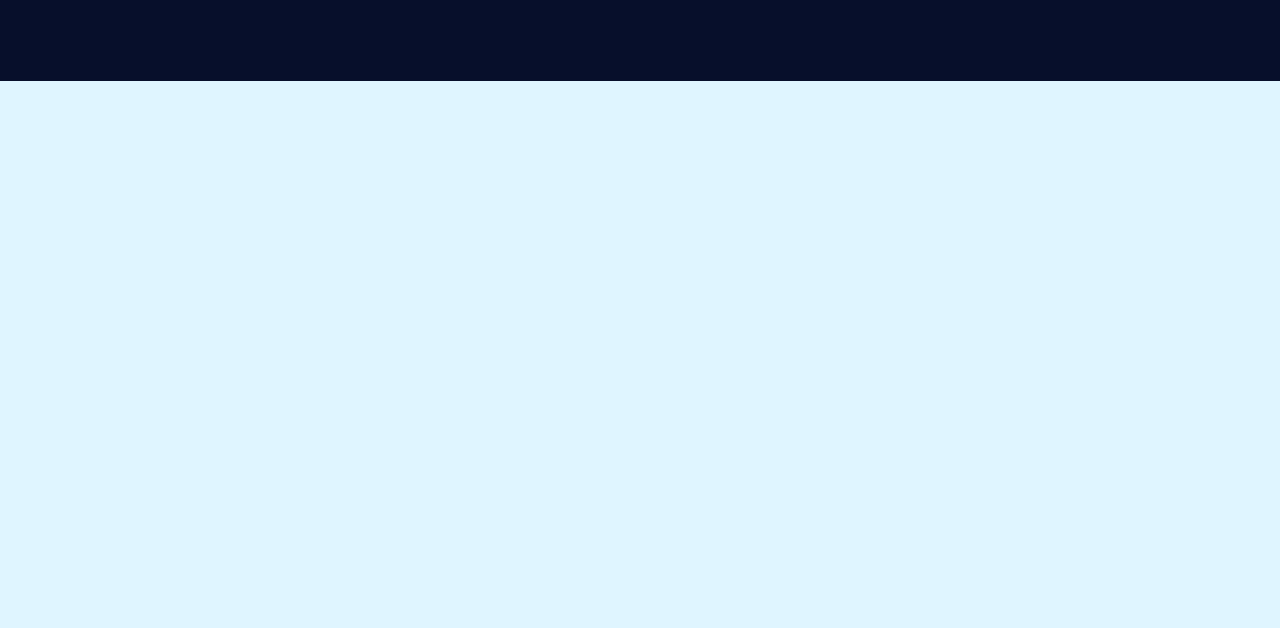
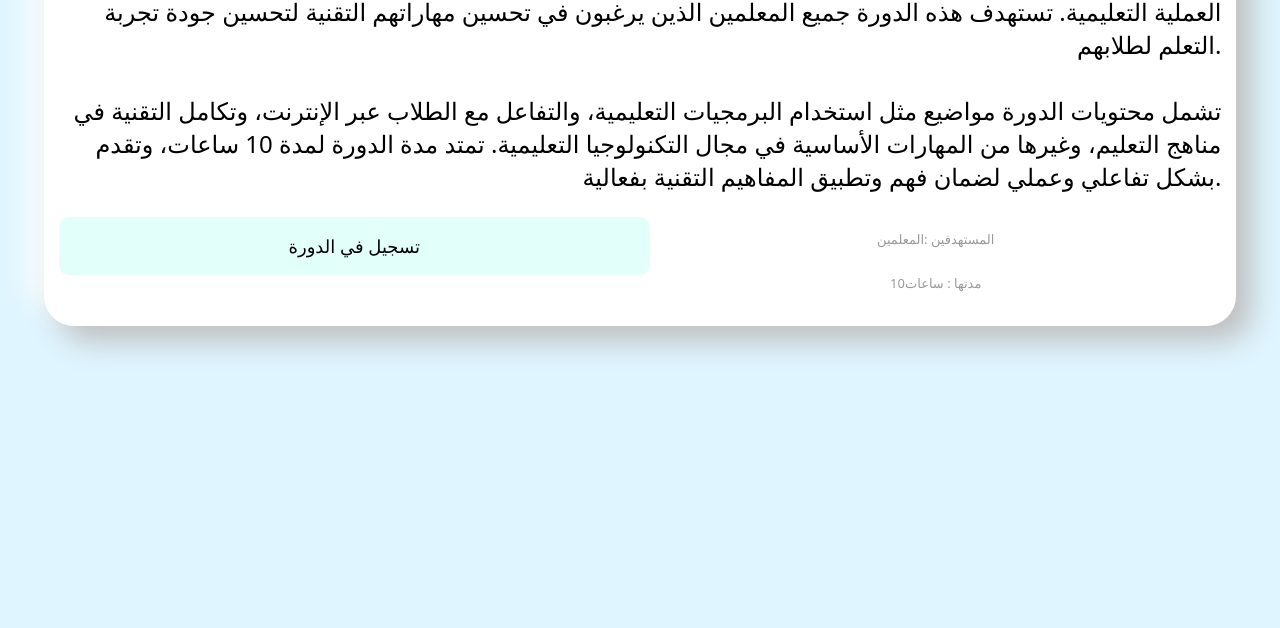
Before and after one commit to Z2JLV/Ma3rafati, a plain HTML site: page course.html in a window 1280 px wide. Shown: the part 862-1490 px from the top of the page. Before the commit the page ends 951 px from the top, so only its background shows below. Drawn offline with Linux system fonts and the light colour scheme.

Commit message:
Update course.html

```diff
--- a/course.html
+++ b/course.html
@@ -23,6 +23,32 @@
     <br>
     <br>
     <center>
+                  <div class="course" style="width: 92%; height: 120vh; margin: 25px; padding: 15px;">
+                    <div class="img" style=" width: 100%; height: 50%;"></div>
+                    <div class="cardbody">
+                      <p class="h3" style="text-align: right; font-size: xx-large;">دورة تعزيز المهارات التقنيه للمعلمين </p> <!--عنوان  الدورة-->
+                      <p class="test-description" style="font-size: x-large; text-align: right;">
+                        دورة تعزيز المهارات التقنية للمعلمين" هي برنامج تدريبي مصمم لتعزيز قدرات المعلمين في استخدام التكنولوجيا في العملية التعليمية. تستهدف هذه الدورة جميع المعلمين الذين يرغبون في تحسين مهاراتهم التقنية لتحسين جودة تجربة التعلم لطلابهم.
+<br>
+<br>
+تشمل محتويات الدورة مواضيع مثل استخدام البرمجيات التعليمية، والتفاعل مع الطلاب عبر الإنترنت، وتكامل التقنية في مناهج التعليم، وغيرها من المهارات الأساسية في مجال التكنولوجيا التعليمية.
+تمتد مدة الدورة لمدة 10 ساعات، وتقدم بشكل تفاعلي وعملي لضمان فهم وتطبيق المفاهيم التقنية بفعالية.
+
+                      </p>
+                      <div class="row" style="height: 100%; width: 100%; direction: rtl; justify-content: space-around;" >
+                        <div class="col" style="width: 100%;">
+                          <p class="p">المستهدفين :المعلمين     </p>
+                          <p class="p">مدتها : ساعات10      </p>
+
+                        </div>
+                        <a href="course.html" class="sign" id="sign" style="width: 100%; height: 40%;">
+
+       تسجيل في الدورة
+                        </a>
+                      </div>
+
+                    </div>
+                  </div>
     </center>
         <br>
         <br>
```
